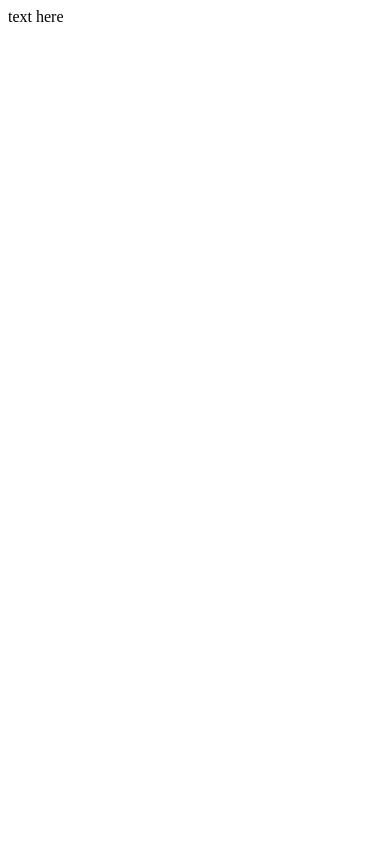
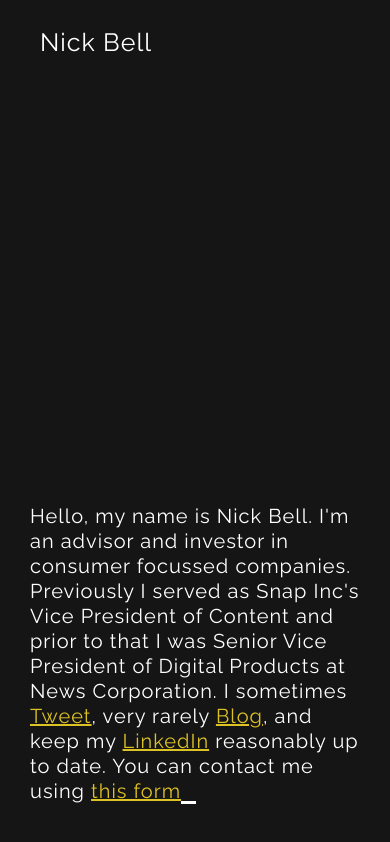
Before and after one commit to nickjbell/nickjbell.github.io, a plain HTML site: page index.html in a window 390 px wide. Drawn offline with Linux system fonts and the light colour scheme.

Commit message:
duplicate of nickbell.website

```diff
--- a/index.html
+++ b/index.html
@@ -1 +1,138 @@
-text here
+
+
+<!DOCTYPE html>
+<html lang="en">
+<head>
+
+<script async src="https://www.googletagmanager.com/gtag/js?id=UA-111729120-1"></script>
+<script>
+  window.dataLayer = window.dataLayer || [];
+  function gtag(){dataLayer.push(arguments);}
+  gtag('js', new Date());
+
+  gtag('config', 'UA-111729120-1');
+</script>
+<script type="application/ld+json">
+{ "@context" : "http://schema.org",
+  "@type" : "Person",
+  "name" : "Nick Bell",
+  "url" : "http://www.nickbell.com",
+  "sameAs" : [ "http://www.twitter.com/nickbell",
+  "https://www.linkedin.com/in/nickbelluk/",
+    "http://instagram.com/nickbelluk"]
+}
+</script>
+
+    <title>Nick Bell</title>
+    <meta charset="utf-8">
+    <meta name="description" content="Nick Bell is.">
+    <meta name="keywords" content="nick bell, snap, snapchat, nickbelluk, nicholas bell">
+    <meta name="viewport" content="width=device-width,initial-scale=1,maximum-scale=1">
+    <meta name="robots" content="index, follow">
+    <link href="https://fonts.googleapis.com/css?family=Raleway:400" rel="stylesheet">
+    <link rel="apple-touch-icon" sizes="57x57" href="/apple-icon-57x57.png">
+	<link rel="apple-touch-icon" sizes="60x60" href="/apple-icon-60x60.png">
+	<link rel="apple-touch-icon" sizes="72x72" href="/apple-icon-72x72.png">
+	<link rel="apple-touch-icon" sizes="76x76" href="/apple-icon-76x76.png">
+	<link rel="apple-touch-icon" sizes="114x114" href="/apple-icon-114x114.png">
+	<link rel="apple-touch-icon" sizes="120x120" href="/apple-icon-120x120.png">
+	<link rel="apple-touch-icon" sizes="144x144" href="/apple-icon-144x144.png">
+	<link rel="apple-touch-icon" sizes="152x152" href="/apple-icon-152x152.png">
+	<link rel="apple-touch-icon" sizes="180x180" href="/apple-icon-180x180.png">
+	<link rel="icon" type="image/png" sizes="192x192"  href="/android-icon-192x192.png">
+	<link rel="icon" type="image/png" sizes="32x32" href="/favicon-32x32.png">
+	<link rel="icon" type="image/png" sizes="96x96" href="/favicon-96x96.png">
+	<link rel="icon" type="image/png" sizes="16x16" href="/favicon-16x16.png">
+	<link rel="manifest" href="/manifest.json">
+	<meta name="msapplication-TileColor" content="#ffffff">
+	<meta name="msapplication-TileImage" content="/ms-icon-144x144.png">
+	<meta name="theme-color" content="#ffffff">
+
+<style>
+    * {
+        margin: 0;
+        padding: 0;
+        box-sizing: border-box;
+        text-rendering: optimizeLegibility;
+        -webkit-text-size-adjust: none;
+        -webkit-font-smoothing: antialiased;
+        -moz-osx-font-smoothing: grayscale;
+    }
+	html {
+        font-family: 'Raleway';
+        width: 100%;
+        height: 100%;
+        color: #FFF;
+        background: #151515;
+        cursor: url('hand.png') 13 13, auto;
+    }
+    h1 {
+        position: fixed;
+        bottom: 40px;
+        left: 40px;
+        max-width: 600px;
+    }
+    h1, a {
+        font-size: 27px;
+        font-style: normal;
+        font-weight: 300;
+        line-height: 1.25;
+        letter-spacing: 1px;
+        text-decoration: none;
+        color: #FFF;
+    }
+    h1:after {
+        content:'';
+        display: inline-block;
+        vertical-align: bottom;
+        width: 15px;
+        height: 3px;
+        background: #FFF;
+        -webkit-animation: blink 1s linear infinite;
+        animation: blink 1s linear infinite;
+    }
+    a.header {
+        position: fixed;
+        font-size: 25px;
+        font-weight: 300;
+        line-height: 1;
+        letter-spacing: 1px;
+    }
+    a.header {
+        top: 30px;
+        left: 40px;
+    }
+  	a.link {
+        text-decoration: underline;
+        color: #DDC225;
+    }
+    a:hover {
+        cursor: url('pointer.png') 13 13, auto;
+        text-decoration: none;
+        outline: none;
+        border: none;
+    }
+    @media(max-width: 760px) {
+        h1, a, a.nickbell {
+            font-size: 20px;
+            left: 30px;
+            right: 30px;
+        }
+    }
+    @-webkit-keyframes blink {
+        0%, 50% { opacity: 1; }
+        50.01%, 100% { opacity: 0; }
+    }
+    @keyframes blink {
+        0%, 50% { opacity: 1; }
+        50.01%, 100% { opacity: 0; }
+    }
+    </style>
+</head>
+
+<body>
+    <a href="http://www.nickbell.com" class="header">Nick Bell</a>
+    <h1>Hello, my name is Nick Bell. I'm an advisor and investor in consumer focussed companies. Previously I served as Snap Inc's Vice President of Content and prior to that I was Senior Vice President of Digital Products at News Corporation. I sometimes <a href="http://twitter.com/nickbell" class="link">Tweet</a>, very rarely <a href="http://nickbell.website/blog/" class="link">Blog</a>, and keep my <a href="https://www.linkedin.com/in/nickbelluk/" class="link">LinkedIn</a> reasonably up to date. You can contact me using <a href="http://www.nickbell.website/contact" class="link">this form</a></h1>
+
+</body>
+</html>
```
